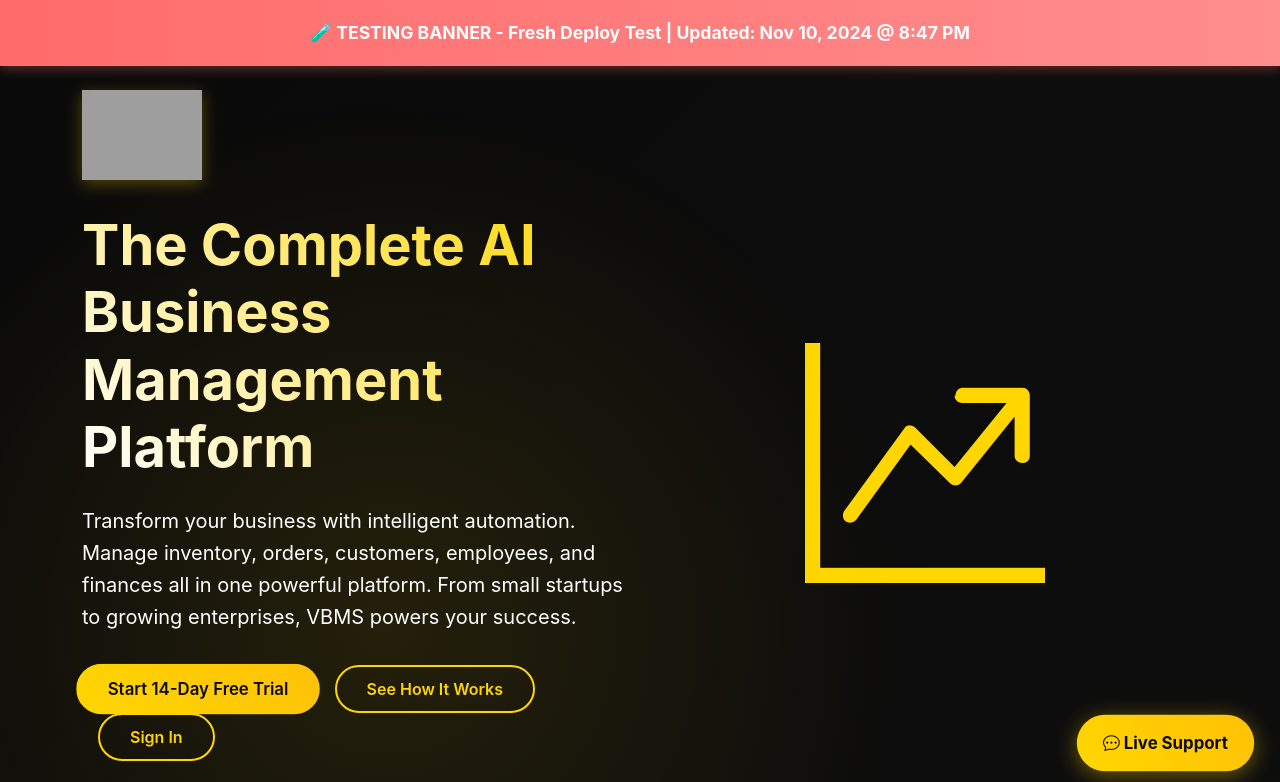
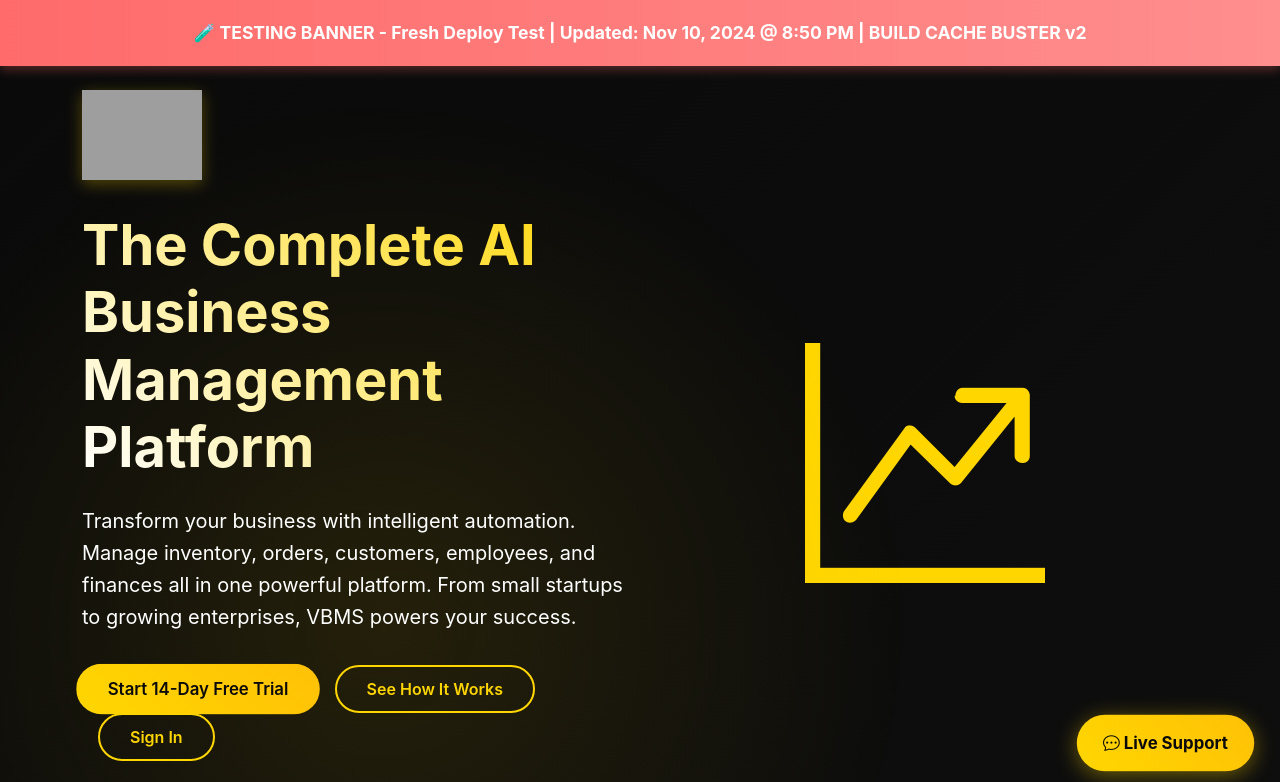
Before and after one commit to Bobbywealth/VBMS-FRESH, a website: page 07-04-2025/VBMS Website/VBMS Website/index.html in a window 1280 px wide. Shown: the top 782 px of the page. Drawn offline with nearby package versions, Linux system fonts and the light colour scheme; no server answers; grey boxes are pictures that could not be loaded.

Commit message:
🔄 Force cache bust and redeploy - updated banner timestamp v2

```diff
--- a/07-04-2025/VBMS Website/VBMS Website/index.html
+++ b/07-04-2025/VBMS Website/VBMS Website/index.html
@@ -594,7 +594,7 @@
 <body>
   <!-- Testing Banner -->
   <div style="background: linear-gradient(90deg, #FF6B6B, #FF8E8E); padding: 20px; text-align: center; font-weight: bold; color: white; font-size: 1.1rem; box-shadow: 0 4px 10px rgba(255, 107, 107, 0.3);">
-    🧪 TESTING BANNER - Fresh Deploy Test | Updated: Nov 10, 2024 @ 8:47 PM
+    🧪 TESTING BANNER - Fresh Deploy Test | Updated: Nov 10, 2024 @ 8:50 PM | BUILD CACHE BUSTER v2
   </div>
 
   <!-- Hero Section -->
```
